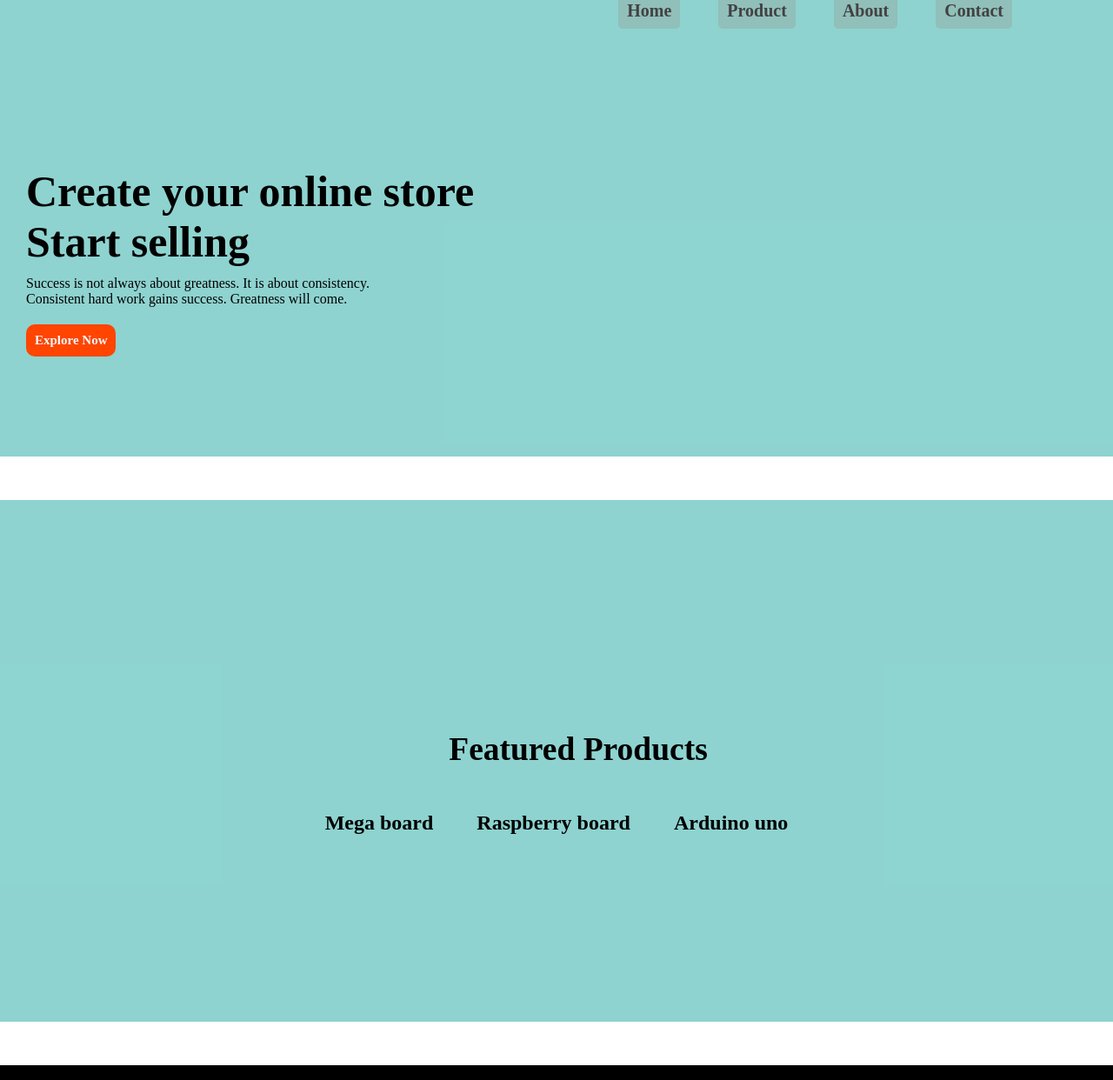
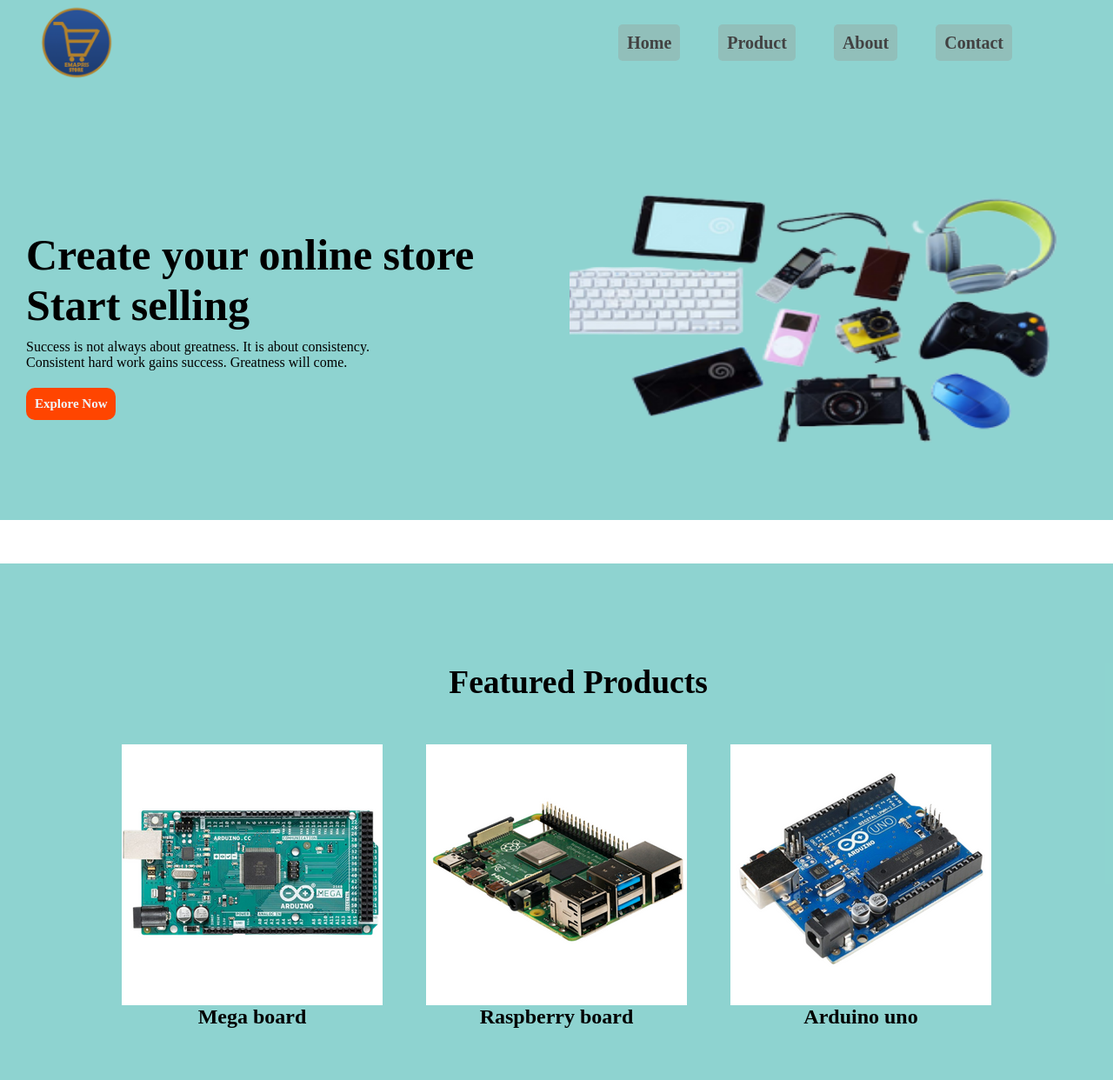
Before and after one commit to doetek/digicorper_1, a plain HTML site: page index.html in a window 1280 px wide. Shown: the top 1242 px of the page at 87% size. Drawn offline with Linux system fonts and the light colour scheme; the site is published under a folder, as on GitHub Pages, so addresses that start at the root find nothing.

Commit message:
version 2

```diff
--- a/index.html
+++ b/index.html
@@ -9,7 +9,7 @@
   <body>
     <header class="main-header">
       <div class="logo">
-        <img src="/images/logo5.png" alt="" class="logo-img" />
+        <img src="images/logo5.png" alt="" class="logo-img" />
         <!--<h1><a href="">DOE_Tech</a></h1>-->
       </div>
       <nav class="nav-bar">
@@ -33,7 +33,7 @@
         <button><a href="">Explore Now</a></button>
       </div>
       <div class="banner">
-        <img class="banner-img" src="/images/elect1.png" alt="" />
+        <img class="banner-img" src="images/elect1.png" alt="" />
       </div>
     </section>
 
@@ -43,17 +43,17 @@
       </div>
       <div class="captions">
         <div class="caption-1">
-          <img src="/images/mega.png" alt="" class="caption" />
+          <img src="images/mega.png" alt="" class="caption" />
           <h2>Mega board</h2>
         </div>
 
         <div class="caption-2">
-          <img src="/images/rasp.png" alt="" class="caption" />
+          <img src="images/rasp.png" alt="" class="caption" />
           <h2>Raspberry board</h2>
         </div>
 
         <div class="caption-3">
-          <img src="/images/uno.png" alt="" class="caption" />
+          <img src="images/uno.png" alt="" class="caption" />
           <h2>Arduino uno</h2>
         </div>
       </div>
```
